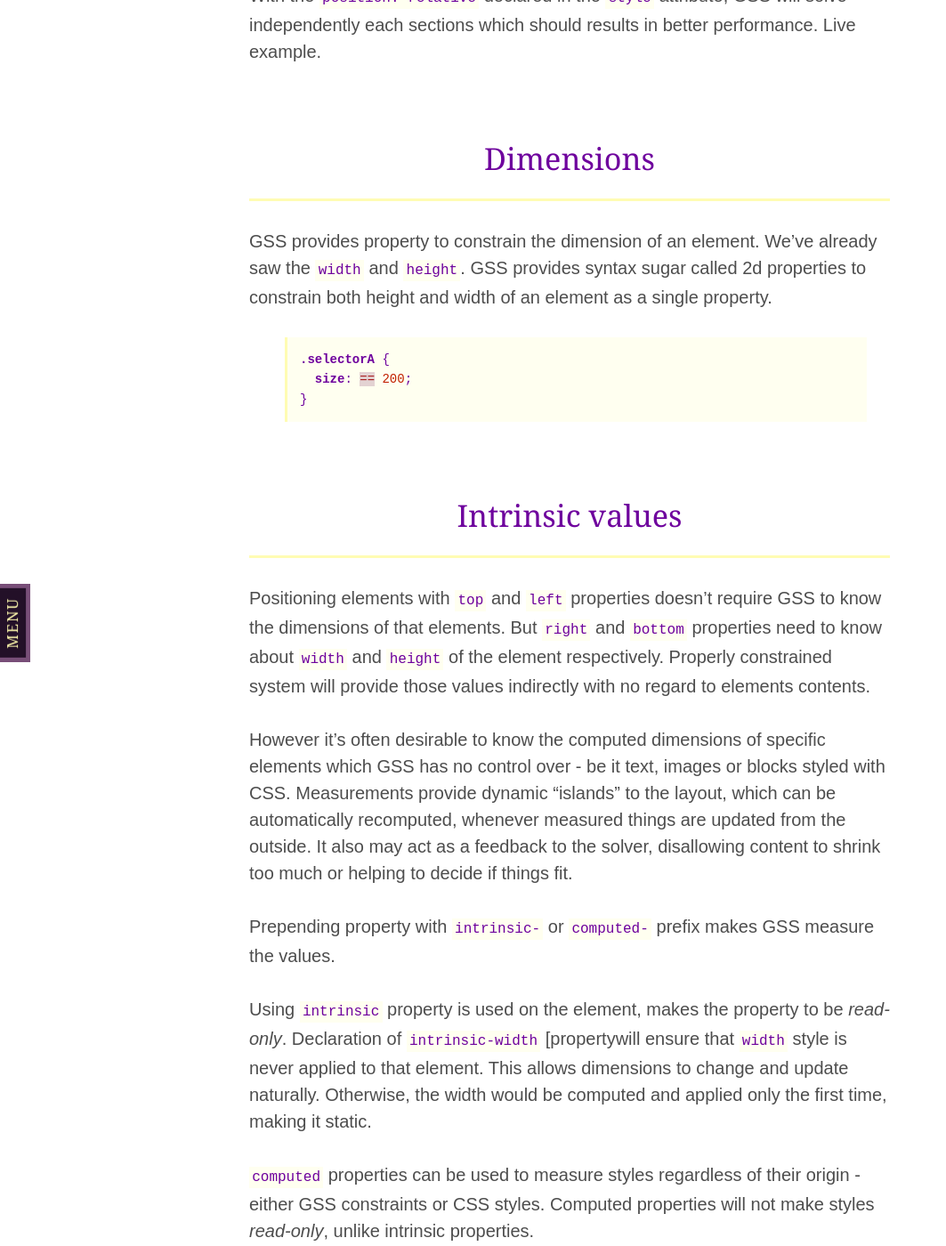
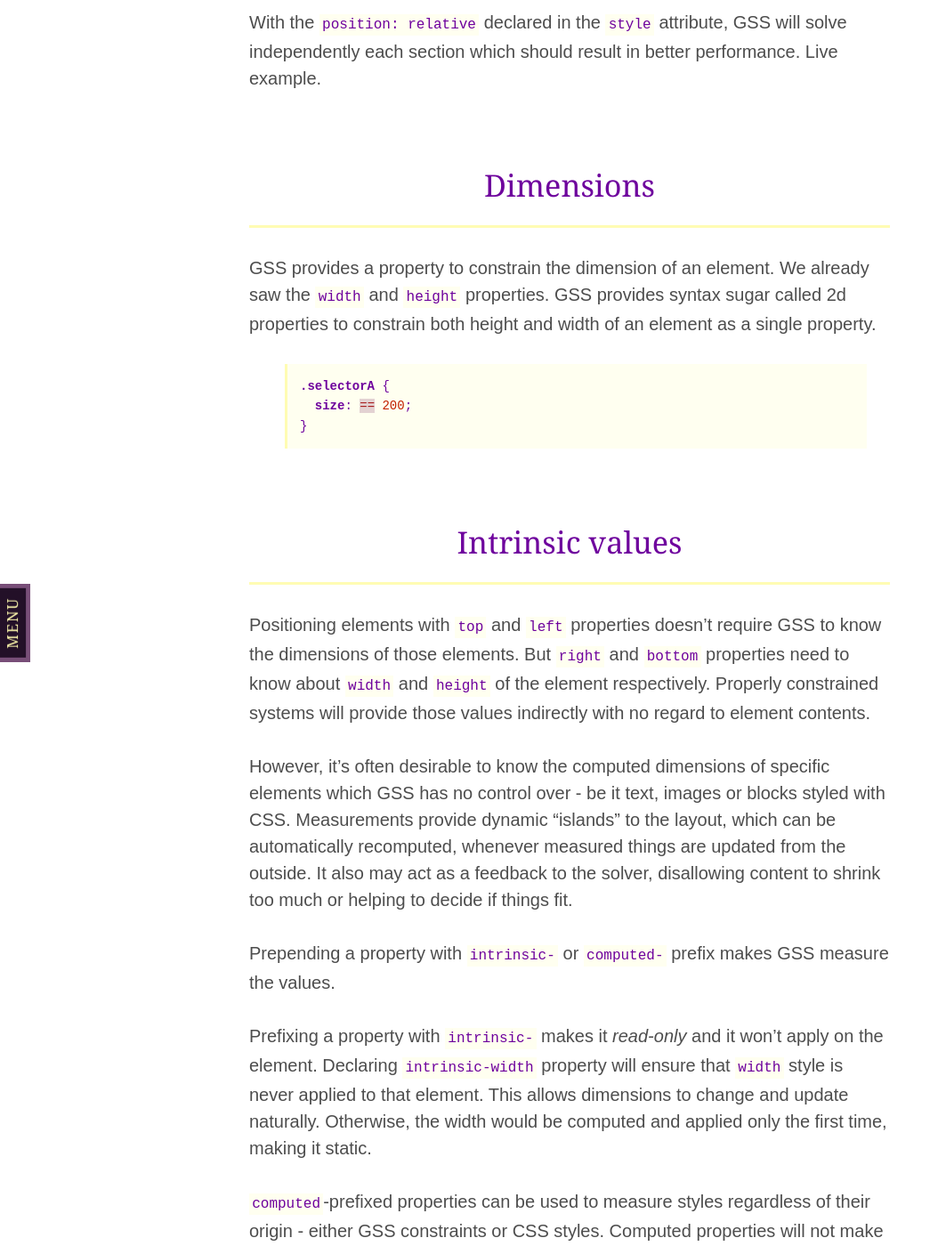
Before and after one commit to gss/gss.github.io, a Jekyll site: the page built from guides/_posts/2015-02-05-layout.html, in a window 1280 px wide and 1400 px high, scrolled down 5163 px. Shown: the whole window at 89% size, without its empty margins (0-1063 px from the left). Built offline with Jekyll 4.4.1, drawn with Linux system fonts in a browser that asks for light colours; some web fonts are replaced; Markdown is read by kramdown in place of the engine named in the settings; comment, search, counter and statistics services are not loaded; some of the changed text lies outside the part shown.

Commit message:
fix typos and add clarification in layout guide

```diff
--- a/guides/_posts/2015-02-05-layout.html
+++ b/guides/_posts/2015-02-05-layout.html
@@ -9,7 +9,7 @@
 <a name="position"></a>
 ## Positioning
 
-Elements are positioned relative to the scope element, so its top left corner is considered a (0, 0) point. GSS initialized upon `document`, `<html>`, `<body>` or `<head>` position against the `<html>` element. Global properties like `$left`, `$right`, `$scroll-top` and `$bottom` point to respective properties of `::window`.
+Elements are positioned relative to the scope element, so its top-left corner is considered a (0, 0) point. GSS initialized upon `document`, `<html>`, `<body>` or `<head>` position against the `<html>` element. Global properties like `$left`, `$right`, `$scroll-top` and `$bottom` point to respective properties of `::window`.
 
 Cassowary is a general purpose solver, so it does not make any assumptions about the positioning or even geometry. If there's nothing that is bound to absolute values like zero or edges of the screen, the whole layout can be solved to be positioned off-screen. Negative `top` and `left` values is a common gotcha in *underconstrained* systems.
 
@@ -91,7 +91,7 @@
 {% endhighlight %}
 
 Position the `#someElm` top-left corner to be at 100px from the top-left of the page.
-Same thing for `#otherElm` excepts its the top-right corner that's been position 200px
+Same thing for `#otherElm` except it's the top-right corner that's been positioned 200px
 from the top-left of the page.
 
 ### bottom-left, bottom-right
@@ -102,7 +102,7 @@
 {% endhighlight %}
 
 Position the `#someElm` bottom-left corner to be at 100px from the top-left of the page.
-Same thing for `#otherElm`, excepts its the bottom-right corner that's been position 200px
+Same thing for `#otherElm`, except it's the bottom-right corner that's been positioned 200px
 from the top-left of the page.
 
 ### center-x, cx
@@ -188,11 +188,11 @@
 
 By employing CSS to lay out big chunks of layout, we make each section solution independent. This leads to smaller individual constraint graphs and better overall performance.
 
-With the `position: relative` declared in the `style` attribute, GSS will solve independently each sections which
-should results in better performance. <a href="http://codepen.io/thegridgssdocs/pen/pvwaNN" target="_blank">Live example.</a>
+With the `position: relative` declared in the `style` attribute, GSS will solve independently each section which
+should result in better performance. <a href="http://codepen.io/thegridgssdocs/pen/pvwaNN" target="_blank">Live example.</a>
 
 ## Dimensions
-GSS provides property to constrain the dimension of an element. We've already saw the `width` and `height`.
+GSS provides a property to constrain the dimension of an element. We already saw the `width` and `height` properties.
 GSS provides syntax sugar called 2d properties to constrain both height and width of an element as a single property.
 
 {% highlight css %}
@@ -205,15 +205,15 @@
 
 ## Intrinsic values
 
-Positioning elements with `top` and `left` properties doesn't require GSS to know the dimensions of that elements. But `right` and `bottom` properties need to know about `width` and `height` of the element respectively. Properly constrained system will provide those values indirectly with no regard to elements contents.
+Positioning elements with `top` and `left` properties doesn't require GSS to know the dimensions of those elements. But `right` and `bottom` properties need to know about `width` and `height` of the element respectively. Properly constrained systems will provide those values indirectly with no regard to element contents.
 
-However it's often desirable to know the computed dimensions of specific elements which GSS has no control over - be it text, images or blocks styled with CSS. Measurements provide dynamic "islands" to the layout, which can be automatically recomputed, whenever measured things are updated from the outside. It also may act as a feedback to the solver, disallowing content to shrink too much or helping to decide if things fit.
+However, it's often desirable to know the computed dimensions of specific elements which GSS has no control over - be it text, images or blocks styled with CSS. Measurements provide dynamic "islands" to the layout, which can be automatically recomputed, whenever measured things are updated from the outside. It also may act as a feedback to the solver, disallowing content to shrink too much or helping to decide if things fit.
 
-Prepending property with `intrinsic-` or `computed-` prefix makes GSS measure the values.
+Prepending a property with `intrinsic-` or `computed-` prefix makes GSS measure the values.
 
-Using `intrinsic` property is used on the element, makes the property to be *read-only*. Declaration of `intrinsic-width` [propertywill ensure that `width` style is never applied to that element. This allows dimensions to change and update naturally. Otherwise, the width would be computed and applied only the first time, making it static.
+Prefixing a property with `intrinsic-` makes it *read-only* and it won't apply on the element. Declaring `intrinsic-width` property will ensure that `width` style is never applied to that element. This allows dimensions to change and update naturally. Otherwise, the width would be computed and applied only the first time, making it static.
 
-`computed` properties can be used to measure styles regardless of their origin - either GSS constraints or CSS styles. Computed properties will not make styles *read-only*, unlike intrinsic properties.
+`computed`-prefixed properties can be used to measure styles regardless of their origin - either GSS constraints or CSS styles. Computed properties will not make styles *read-only*, unlike `intrinsic`-prefixed properties.
 
 {% highlight css %}
 
```
Also changed, not shown: other parts of guides/_posts/2015-02-05-layout.html (+3 -3 lines). Lines whose indentation alone changed are shown as unchanged.
